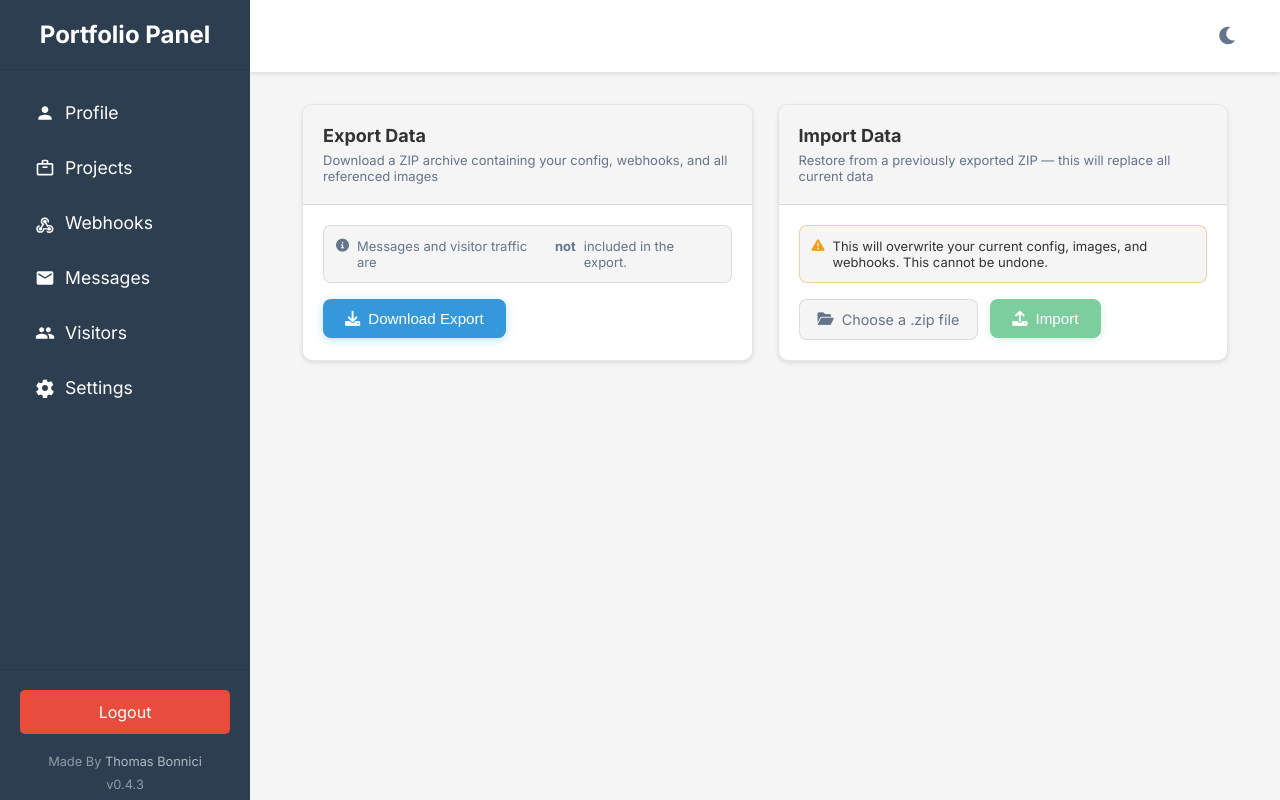
After one commit to DarthTigerson/Bonnici-Portfolio, a FastAPI app: template admin/templates/settings.html in a window 1280 px wide. The commit adds this page. Run offline with FastAPI, Linux system fonts and the light colour scheme; the template is opened without the code that fills it, so the values that code supplies are empty; some libraries are stand-ins or nearby versions.

Commit message:
added import export functionality

```diff
--- a/admin/main.py
+++ b/admin/main.py
@@ -1,6 +1,6 @@
 from fastapi import FastAPI
 from fastapi.staticfiles import StaticFiles
-from .routes import admin, home, messages, portfolio, profile, visitors, webhooks
+from .routes import admin, home, messages, portfolio, profile, settings, visitors, webhooks
 import sys
 import os
 # Add the parent directory to sys.path to allow importing from the root
@@ -25,5 +25,6 @@ app.include_router(home.router)
 app.include_router(messages.router)
 app.include_router(portfolio.router)
 app.include_router(profile.router)
+app.include_router(settings.router)
 app.include_router(visitors.router)
 app.include_router(webhooks.router)
--- a/admin/static/css/admin.css
+++ b/admin/static/css/admin.css
@@ -301,6 +301,10 @@ body {
 
 .webhook-icon {
     background-image: url('../images/webhook.svg');
+}
+
+.settings-icon {
+    background-image: url('../images/settings.svg');
 }
 
 /* Invert the icon colors to white */
--- a/admin/templates/navbar.html
+++ b/admin/templates/navbar.html
@@ -34,6 +34,12 @@
                 Visitors
             </a>
         </li>
+        <li class="nav-item {% if request.path == '/settings' %}active{% endif %}">
+            <a href="/settings">
+                <span class="icon settings-icon"></span>
+                Settings
+            </a>
+        </li>
     </ul>
     <div class="sidebar-footer">
         <a href="/logout" class="logout-btn">Logout</a>
--- /dev/null
+++ b/admin/templates/settings.html
@@ -0,0 +1,331 @@
+{% extends "layout.html" %}
+
+{% block header_title %}
+{% endblock %}
+
+{% block content %}
+<div class="settings-container">
+    <div class="settings-grid">
+
+        <!-- Export Card -->
+        <div class="settings-card">
+            <div class="settings-card-header">
+                <div class="settings-card-title">
+                    <h4>Export Data</h4>
+                    <p>Download a ZIP archive containing your config, webhooks, and all referenced images</p>
+                </div>
+            </div>
+            <div class="settings-card-body">
+                <p class="settings-note">
+                    <i class="fas fa-circle-info"></i>
+                    Messages and visitor traffic are <strong>not</strong> included in the export.
+                </p>
+                <button class="action-btn export-btn" onclick="triggerExport()">
+                    <i class="fas fa-download"></i>
+                    Download Export
+                </button>
+            </div>
+        </div>
+
+        <!-- Import Card -->
+        <div class="settings-card">
+            <div class="settings-card-header">
+                <div class="settings-card-title">
+                    <h4>Import Data</h4>
+                    <p>Restore from a previously exported ZIP — this will replace all current data</p>
+                </div>
+            </div>
+            <div class="settings-card-body">
+                <p class="settings-note settings-note-warning">
+                    <i class="fas fa-triangle-exclamation"></i>
+                    This will overwrite your current config, images, and webhooks. This cannot be undone.
+                </p>
+                <div class="import-row">
+                    <label class="file-label" for="import-file">
+                        <i class="fas fa-folder-open"></i>
+                        <span id="file-label-text">Choose a .zip file</span>
+                    </label>
+                    <input type="file" id="import-file" accept=".zip" onchange="onFileSelected(event)" style="display:none">
+                    <button class="action-btn import-btn" id="import-btn" onclick="triggerImport()" disabled>
+                        <i class="fas fa-upload"></i>
+                        Import
+                    </button>
+                </div>
+            </div>
+        </div>
+
+    </div>
+</div>
+
+<script>
+function triggerExport() {
+    const btn = document.querySelector('.export-btn');
+    btn.disabled = true;
+    btn.innerHTML = '<i class="fas fa-spinner fa-spin"></i> Preparing...';
+
+    const a = document.createElement('a');
+    a.href = '/settings/export';
+    a.download = '';
+    document.body.appendChild(a);
+    a.click();
+    document.body.removeChild(a);
+
+    setTimeout(() => {
+        btn.disabled = false;
+        btn.innerHTML = '<i class="fas fa-download"></i> Download Export';
+    }, 3000);
+}
+
+function onFileSelected(event) {
+    const file = event.target.files[0];
+    const labelText = document.getElementById('file-label-text');
+    const importBtn = document.getElementById('import-btn');
+
+    if (file) {
+        labelText.textContent = file.name;
+        importBtn.disabled = false;
+    } else {
+        labelText.textContent = 'Choose a .zip file';
+        importBtn.disabled = true;
+    }
+}
+
+async function triggerImport() {
+    const fileInput = document.getElementById('import-file');
+    const file = fileInput.files[0];
+    if (!file) return;
+
+    const btn = document.getElementById('import-btn');
+    btn.disabled = true;
+    btn.innerHTML = '<i class="fas fa-spinner fa-spin"></i> Importing...';
+
+    const formData = new FormData();
+    formData.append('file', file);
+
+    try {
+        const response = await fetch('/settings/import', {
+            method: 'POST',
+            body: formData
+        });
+
+        const result = await response.json();
+
+        if (response.ok) {
+            showNotification('Import successful! Reload the page to see the changes.', 'success');
+        } else {
+            showNotification(result.detail || 'Import failed.', 'error');
+        }
+    } catch (err) {
+        showNotification('Import failed. Check the console for details.', 'error');
+        console.error(err);
+    } finally {
+        btn.disabled = false;
+        btn.innerHTML = '<i class="fas fa-upload"></i> Import';
+    }
+}
+
+function showNotification(message, type) {
+    const notification = document.createElement('div');
+    notification.className = type === 'success' ? 'save-notification' : 'error-notification';
+    notification.innerHTML = `<i class="fas fa-${type === 'success' ? 'check-circle' : 'exclamation-circle'}"></i> ${message}`;
+    document.body.appendChild(notification);
+    setTimeout(() => notification.remove(), 5000);
+}
+</script>
+
+<style>
+.settings-container {
+    width: 100%;
+    padding: 0 20px 80px 20px;
+}
+
+.settings-grid {
+    display: grid;
+    grid-template-columns: repeat(auto-fill, minmax(450px, 1fr));
+    gap: 25px;
+}
+
+.settings-card {
+    background-color: var(--bg-secondary);
+    border-radius: 10px;
+    box-shadow: var(--card-shadow);
+    border: 1px solid var(--border-color);
+    overflow: hidden;
+    transition: background-color 0.3s, box-shadow 0.3s, border-color 0.3s;
+}
+
+.settings-card-header {
+    background-color: var(--bg-primary);
+    padding: 20px;
+    border-bottom: 1px solid var(--border-color);
+    transition: background-color 0.3s, border-color 0.3s;
+}
+
+.settings-card-title h4 {
+    margin: 0 0 6px 0;
+    font-size: 18px;
+    color: var(--text-primary);
+    transition: color 0.3s;
+}
+
+.settings-card-title p {
+    margin: 0;
+    color: var(--text-secondary);
+    font-size: 13px;
+    transition: color 0.3s;
+}
+
+.settings-card-body {
+    padding: 20px;
+    display: flex;
+    flex-direction: column;
+    gap: 16px;
+}
+
+.settings-note {
+    display: flex;
+    align-items: flex-start;
+    gap: 8px;
+    font-size: 13px;
+    color: var(--text-secondary);
+    background-color: var(--bg-primary);
+    border: 1px solid var(--border-color);
+    border-radius: 8px;
+    padding: 12px;
+    margin: 0;
+    transition: background-color 0.3s, border-color 0.3s, color 0.3s;
+}
+
+.settings-note i {
+    margin-top: 1px;
+    flex-shrink: 0;
+}
+
+.settings-note-warning {
+    border-color: rgba(243, 156, 18, 0.4);
+    color: var(--text-primary);
+}
+
+.settings-note-warning i {
+    color: #f39c12;
+}
+
+.action-btn {
+    display: inline-flex;
+    align-items: center;
+    gap: 8px;
+    padding: 11px 22px;
+    border: none;
+    border-radius: 8px;
+    font-size: 0.95em;
+    font-weight: 500;
+    cursor: pointer;
+    transition: all 0.2s ease;
+    align-self: flex-start;
+}
+
+.action-btn:disabled {
+    opacity: 0.6;
+    cursor: not-allowed;
+}
+
+.export-btn {
+    background-color: var(--accent-color);
+    color: white;
+    box-shadow: 0 2px 8px rgba(52, 152, 219, 0.3);
+}
+
+.export-btn:hover:not(:disabled) {
+    background-color: #2980b9;
+    transform: translateY(-1px);
+    box-shadow: 0 4px 12px rgba(52, 152, 219, 0.4);
+}
+
+.import-row {
+    display: flex;
+    align-items: center;
+    gap: 12px;
+    flex-wrap: wrap;
+}
+
+.file-label {
+    display: inline-flex;
+    align-items: center;
+    gap: 8px;
+    padding: 11px 18px;
+    background-color: var(--bg-primary);
+    border: 1px solid var(--border-color);
+    border-radius: 8px;
+    font-size: 0.9em;
+    color: var(--text-secondary);
+    cursor: pointer;
+    transition: all 0.2s ease, background-color 0.3s, border-color 0.3s, color 0.3s;
+    white-space: nowrap;
+    overflow: hidden;
+    max-width: 240px;
+    text-overflow: ellipsis;
+}
+
+.file-label:hover {
+    border-color: var(--accent-color);
+    color: var(--text-primary);
+}
+
+.import-btn {
+    background-color: #27ae60;
+    color: white;
+    box-shadow: 0 2px 8px rgba(39, 174, 96, 0.3);
+}
+
+.import-btn:hover:not(:disabled) {
+    background-color: #219150;
+    transform: translateY(-1px);
+    box-shadow: 0 4px 12px rgba(39, 174, 96, 0.4);
+}
+
+.save-notification,
+.error-notification {
+    position: fixed;
+    bottom: 80px;
+    right: 20px;
+    display: flex;
+    align-items: center;
+    gap: 10px;
+    padding: 15px 20px;
+    border-radius: 5px;
+    box-shadow: 0 4px 12px rgba(0, 0, 0, 0.15);
+    animation: slideIn 0.3s ease-out;
+    z-index: 1000;
+}
+
+.save-notification {
+    background-color: #4CAF50;
+    color: white;
+}
+
+.error-notification {
+    background-color: #f44336;
+    color: white;
+}
+
+@keyframes slideIn {
+    from { transform: translateY(30px); opacity: 0; }
+    to   { transform: translateY(0);    opacity: 1; }
+}
+
+@media (max-width: 768px) {
+    .settings-grid {
+        grid-template-columns: 1fr;
+    }
+
+    .import-row {
+        flex-direction: column;
+        align-items: flex-start;
+    }
+
+    .file-label {
+        max-width: 100%;
+    }
+}
+</style>
+{% endblock %}
```
Also changed, not shown: CLAUDE.md (added, +62 -0 lines), admin/routes/settings.py (added, +174 -0 lines), admin/static/images/settings.svg (added).
